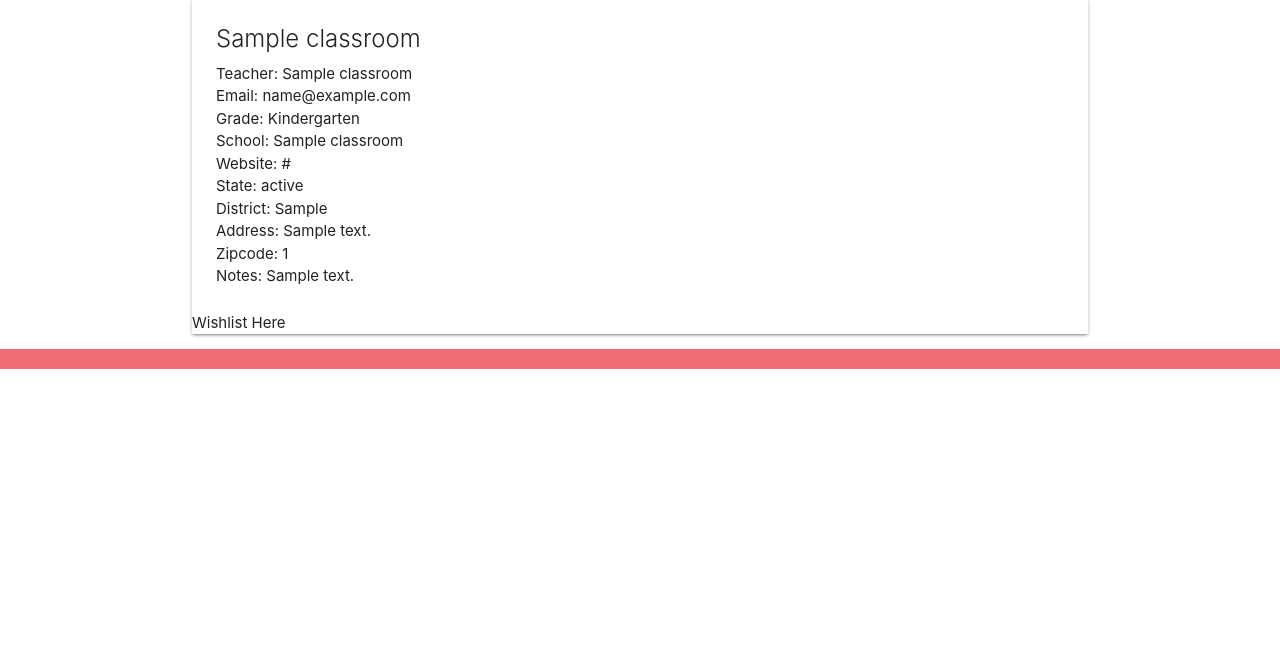
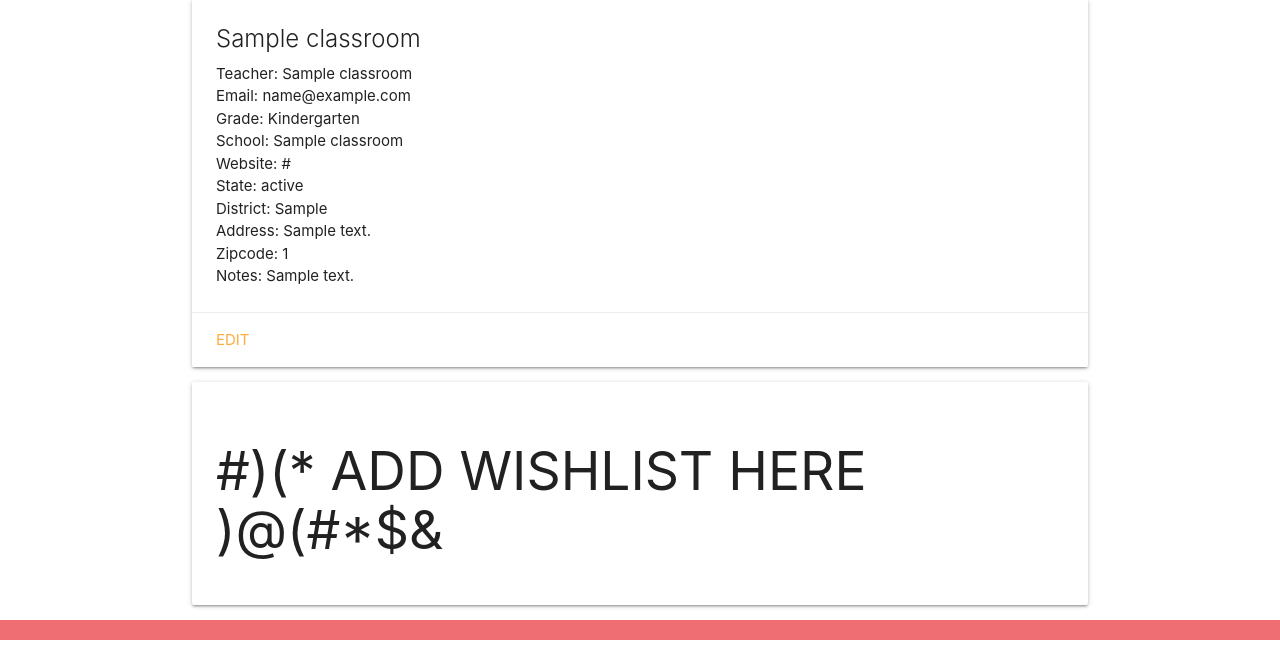
Before and after one commit to kepackard/supplylab, a Django app: page /classrooms/1/ in a window 1280 px wide. Shown: the part 160-822 px from the top of the page. Before the commit the page ends 529 px from the top, so only its background shows below. Run offline with Django 3.2, Linux system fonts and the light colour scheme; a user stored in the database is signed in; tables that the repository leaves empty hold one stand-in row (values such as "Sample post").

Commit message:
added classroom update route and templates; added cancel buttons to classroom form

```diff
--- a/main_app/templates/main_app/classroom_detail.html
+++ b/main_app/templates/main_app/classroom_detail.html
@@ -19,8 +19,13 @@
             <p>Zipcode: {{ classroom.zipcode }}</p>
             <p>Notes: {{ classroom.notes }}</p>
         </div>
-        <div>
-            Wishlist Here
+        <div class="card-action">
+            <a href="{% url 'classroom_update' classroom.id %}">Edit</a>
+        </div>
+    </div>
+    <div class="card">
+        <div class="card-content">
+            <h2>#)(* ADD WISHLIST HERE )@(#*$&</h2>
         </div>
     </div>
 
--- a/main_app/urls.py
+++ b/main_app/urls.py
@@ -1,5 +1,6 @@
 from django.urls import path
 from . import views
+
 
 urlpatterns = [
     # ========== GENERAL Routes ==========
@@ -9,11 +10,11 @@ urlpatterns = [
     # ========== AUTHENTICATION Routes ==========
     path('accounts/signup/', views.signup, name='signup'),
 
-
     # ========== CLASSROOM Routes ==========
     path('classrooms/', views.ClassroomIndex.as_view(), name='classroom_list'),
     path('classrooms/<int:classroom_id>/', views.classroom_detail, name='classroom_detail'),
     path('classrooms/create/', views.ClassroomCreate.as_view(), name='classroom_create'),
+    path('classroom/<int:pk>/update/', views.ClassroomUpdate.as_view(), name='classroom_update'),
 
 
     # ========== ITEM Routes ==========
--- a/main_app/views.py
+++ b/main_app/views.py
@@ -62,14 +62,18 @@ def classroom_detail(request, classroom_id):
 
 class ClassroomCreate(LoginRequiredMixin, CreateView):
     model = Classroom
-    # fields = ['school_name', 'state', 'district', 'address', 'zipcode', 'grade', 'teacher_name', 'teacher_email', 'school_url', 'notes']
-
     form_class = ClassroomForm
 
     def form_valid(self, form):
         form.instance.user = self.request.user
         return super().form_valid(form)
 
+class ClassroomUpdate(LoginRequiredMixin, UpdateView):
+    model = Classroom
+    form_class = ClassroomForm
+
+
+
 # ========== WISHLIST Views (i.e., - associate item with classroom) ==========
 
 
```
Also changed, not shown: main_app/templates/main_app/classroom_form.html (+6 -1 lines).
